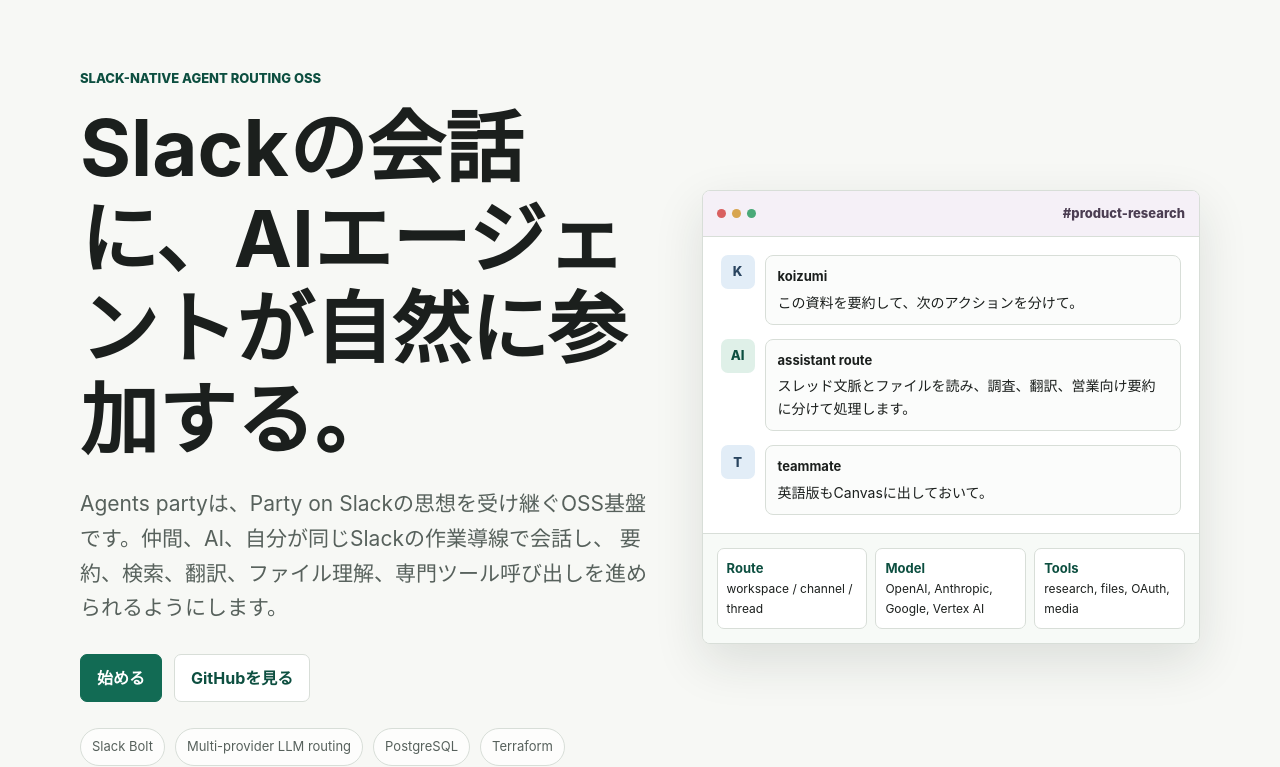
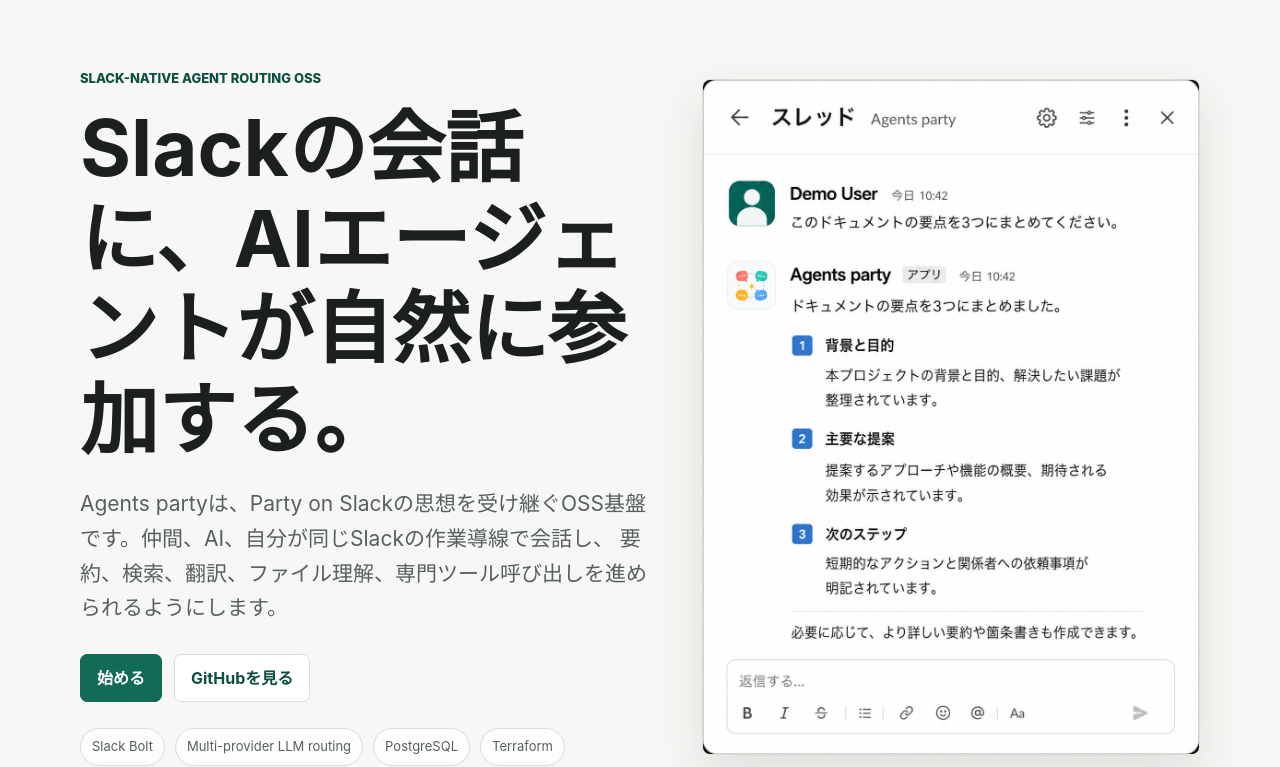
Before and after one commit to leaveanest/agents-party, a website: page site/index.html in a window 1280 px wide. Shown: the part 69-836 px from the top of the page. Drawn offline with Linux system fonts and the light colour scheme.

Commit message:
Add generated thread mock to site hero

```diff
--- a/site/assets/styles.css
+++ b/site/assets/styles.css
@@ -209,107 +209,10 @@
   overflow: hidden;
 }
 
-.visual-topbar {
-  display: flex;
-  align-items: center;
-  justify-content: space-between;
-  border-bottom: 1px solid var(--line);
-  padding: 12px 14px;
-  background: #f5f0f7;
-}
-
-.window-dots {
-  display: flex;
-  gap: 6px;
-}
-
-.window-dots span {
-  width: 9px;
-  height: 9px;
-  border-radius: 999px;
-  background: #d8a54f;
-}
-
-.window-dots span:first-child {
-  background: #d96060;
-}
-
-.window-dots span:last-child {
-  background: #4aa978;
-}
-
-.channel-name {
-  color: #4b3d52;
-  font-size: 13px;
-  font-weight: 760;
-}
-
-.message-stream {
-  display: grid;
-  gap: 14px;
-  padding: 18px;
-}
-
-.message {
-  display: grid;
-  grid-template-columns: 34px 1fr;
-  gap: 10px;
-  align-items: start;
-}
-
-.avatar {
-  display: grid;
-  width: 34px;
-  height: 34px;
-  place-items: center;
-  border-radius: 7px;
-  background: var(--blue);
-  color: #29445f;
-  font-size: 13px;
-  font-weight: 800;
-}
-
-.avatar.agent {
-  background: var(--accent-soft);
-  color: var(--accent-strong);
-}
-
-.bubble {
-  border: 1px solid var(--line);
-  border-radius: 8px;
-  padding: 10px 12px;
-  background: #fbfcfb;
-  color: var(--ink);
-  font-size: 14px;
-}
-
-.bubble strong {
+.thread-screenshot {
   display: block;
-  margin-bottom: 3px;
-  font-size: 13px;
-}
-
-.route-panel {
-  display: grid;
-  grid-template-columns: repeat(3, minmax(0, 1fr));
-  gap: 8px;
-  border-top: 1px solid var(--line);
-  padding: 14px;
-  background: #f7faf7;
-}
-
-.route-step {
-  border: 1px solid var(--line);
-  border-radius: 7px;
-  padding: 9px;
-  background: var(--surface);
-  font-size: 12px;
-}
-
-.route-step b {
-  display: block;
-  color: var(--accent-strong);
-  font-size: 13px;
+  width: 100%;
+  height: auto;
 }
 
 .section {
@@ -473,10 +376,6 @@
     grid-template-columns: 1fr;
   }
 
-  .route-panel {
-    grid-template-columns: 1fr;
-  }
-
   .footer-inner {
     align-items: flex-start;
     flex-direction: column;
--- a/site/index.html
+++ b/site/index.html
@@ -51,43 +51,17 @@
           </div>
         </div>
 
-        <aside class="workspace-visual" aria-label="Slack内でAIエージェントが会話に参加する例">
-          <div class="visual-topbar">
-            <div class="window-dots" aria-hidden="true">
-              <span></span><span></span><span></span>
-            </div>
-            <span class="channel-name">#product-research</span>
-          </div>
-          <div class="message-stream">
-            <div class="message">
-              <div class="avatar">K</div>
-              <div class="bubble">
-                <strong>koizumi</strong>
-                この資料を要約して、次のアクションを分けて。
-              </div>
-            </div>
-            <div class="message">
-              <div class="avatar agent">AI</div>
-              <div class="bubble">
-                <strong>assistant route</strong>
-                スレッド文脈とファイルを読み、調査、翻訳、営業向け要約に分けて処理します。
-              </div>
-            </div>
-            <div class="message">
-              <div class="avatar">T</div>
-              <div class="bubble">
-                <strong>teammate</strong>
-                英語版もCanvasに出しておいて。
-              </div>
-            </div>
-          </div>
-          <div class="route-panel">
-            <div class="route-step"><b>Route</b><span>workspace / channel / thread</span></div>
-            <div class="route-step">
-              <b>Model</b><span>OpenAI, Anthropic, Google, Vertex AI</span>
-            </div>
-            <div class="route-step"><b>Tools</b><span>research, files, OAuth, media</span></div>
-          </div>
+        <aside
+          class="workspace-visual"
+          aria-label="Agents partyがSlack風スレッドで応答するダミー画面"
+        >
+          <img
+            class="thread-screenshot"
+            src="./assets/agents-party-thread-demo.png"
+            alt="Agents partyがドキュメント要約に返信する匿名化されたダミーのスレッド画面"
+            width="1076"
+            height="1461"
+          />
         </aside>
       </section>
 
```
Also changed, not shown: site/en/index.html (+8 -38 lines), site/assets/agents-party-thread-demo.png (added).
